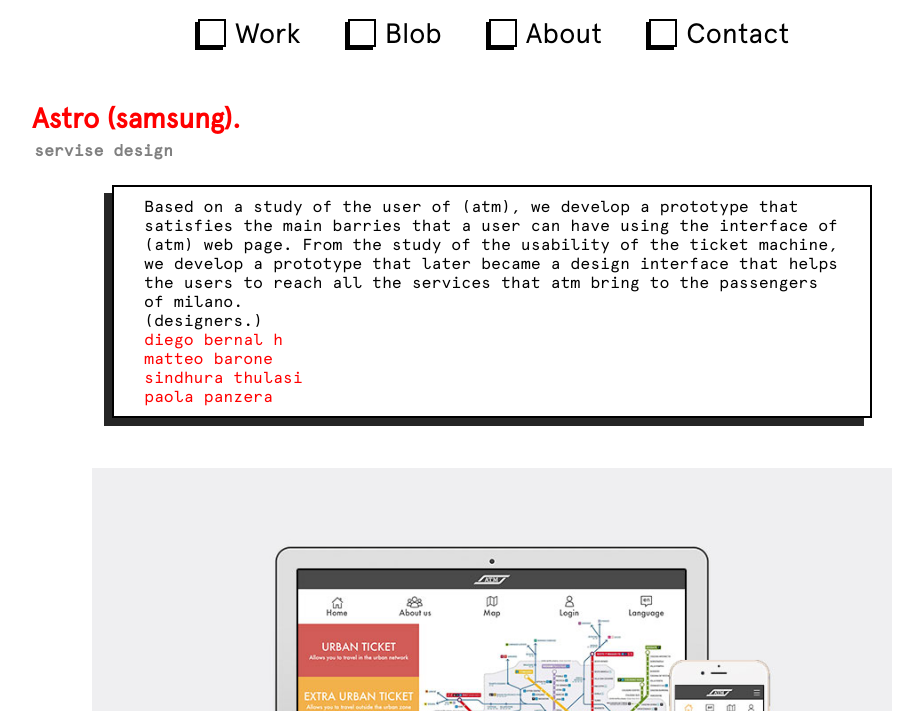
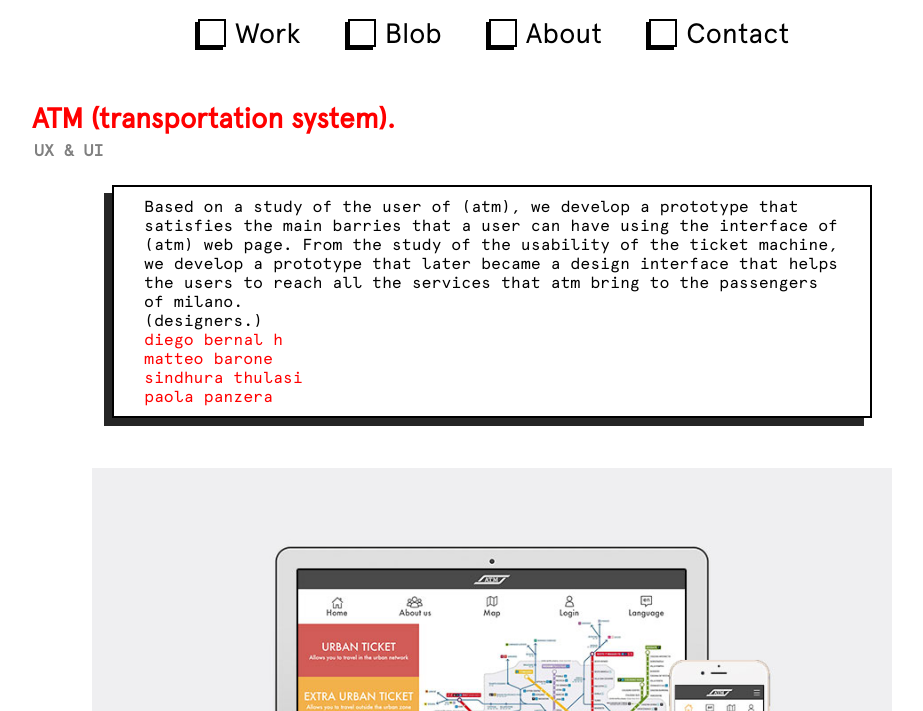
Before and after one commit to diegobernalh/diegobernalh.github.io, a plain HTML site: page atm.html in a window 1280 px wide. Shown: the part 89-800 px from the top of the page, without its empty margins (148-1071 px from the left). Drawn offline with nearby package versions, Linux system fonts and the light colour scheme; grey boxes are pictures that could not be loaded.

Commit message:
CORRECTIOBN

```diff
--- a/atm.html
+++ b/atm.html
@@ -149,7 +149,7 @@
         <!-----ABOUT_PROYECT----->
 
 
-        <h2>Astro (samsung).<br/><p>servise design</p></h2>
+        <h2>ATM (transportation system).<br/><p>UX &amp; UI</p></h2>
         <p class="info">Based on a study of the user of (atm), we develop a prototype that satisfies the main barries that a user can have using the interface of (atm) web page. From the study of the usability of the ticket machine, we develop a prototype that later became a design interface that helps the users to reach all the services that atm bring to the passengers of milano.
 
             <br> (designers.)
```
